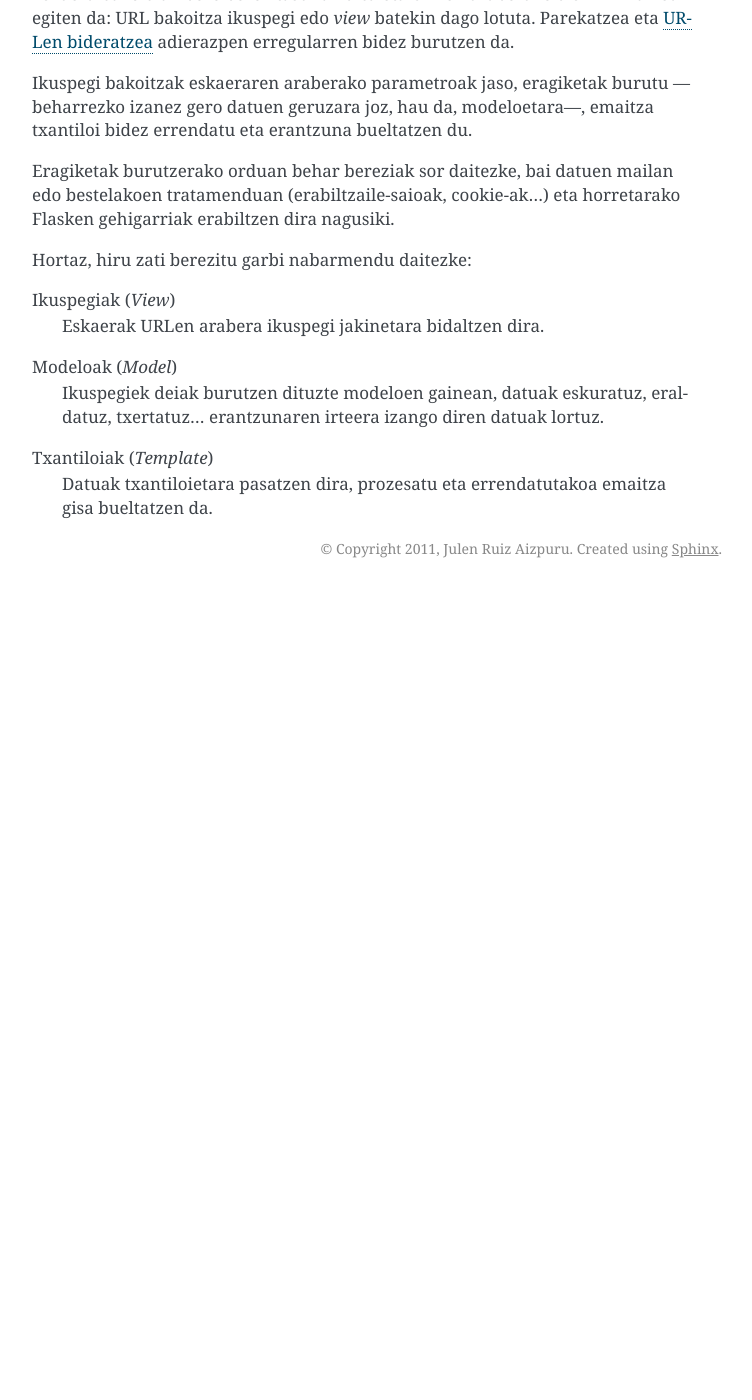
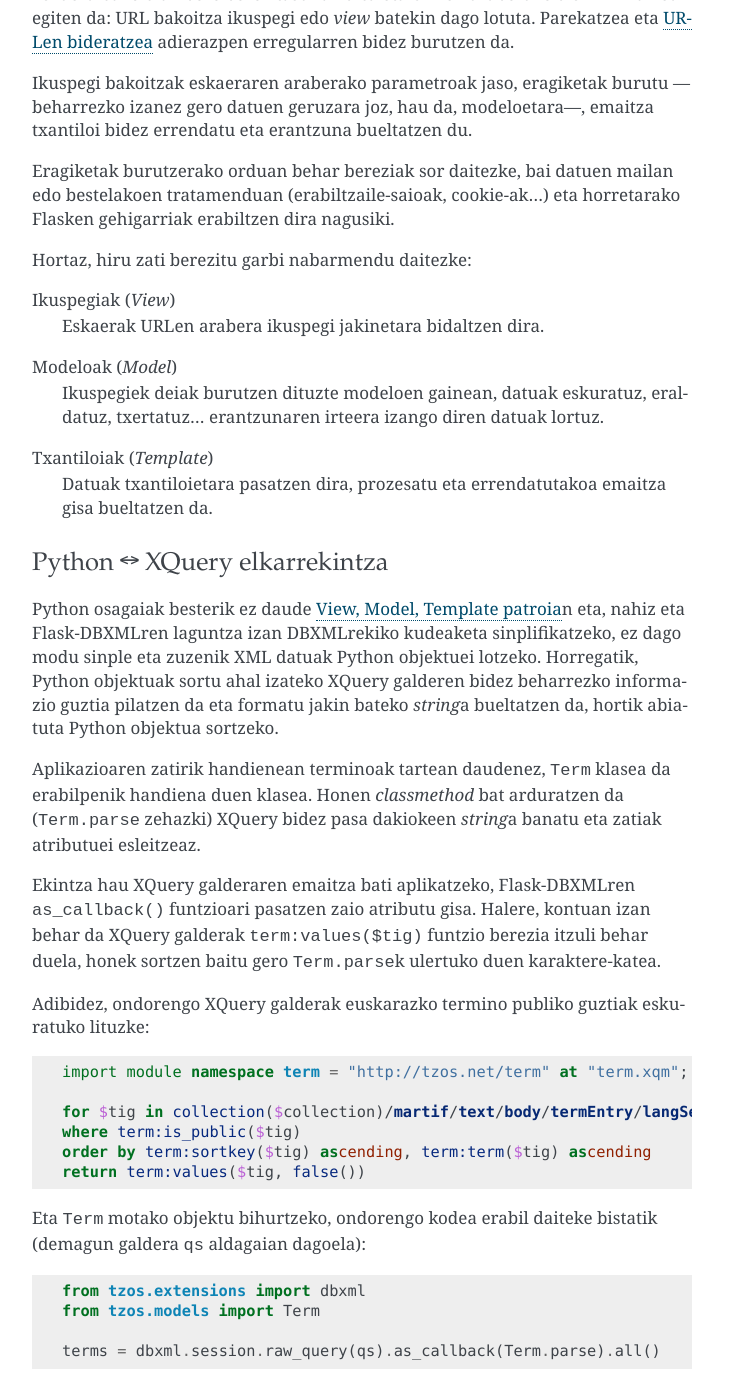
Before and after one commit to julen/tzos, a Sphinx documentation site: the page built from docs/garapena.rst, in a window 1280 px wide and 1400 px high, scrolled down 1780 px. Shown: the whole window, without its empty margins (388-1140 px from the left). Built offline with Sphinx 7.4.7, drawn with Linux system fonts in a browser that asks for light colours; before the commit the page ends 2368 px from its top, so only the background shows below that; some of the changed text lies outside the part shown.

Commit message:
Added a section about Python and XQuery interaction.

```diff
--- a/docs/garapena.rst
+++ b/docs/garapena.rst
@@ -73,6 +73,8 @@ erabilera orokorreko Werkzeug liburutegia. Werkzeugen oinarritzen denez Flask
 eta TZOSek zuzenean Flask erabiltzen duenez, modu gardenean lan egiten da
 zerbitzaritik datozen eskaeren gainean.
 
+.. _vmt-patroia:
+
 `View`, `Model`, `Template` patroia
 ^^^^^^^^^^^^^^^^^^^^^^^^^^^^^^^^^^^
 
@@ -100,3 +102,44 @@ Txantiloiak (`Template`)
     gisa bueltatzen da.
 
 .. _URLen bideratzea: http://werkzeug.pocoo.org/docs/routing/
+
+
+Python ↔ XQuery elkarrekintza
+^^^^^^^^^^^^^^^^^^^^^^^^^^^^^^
+
+Python osagaiak besterik ez daude :ref:`vmt-patroia`\n eta, nahiz eta
+Flask-DBXMLren laguntza izan DBXMLrekiko kudeaketa sinplifikatzeko, ez dago
+modu sinple eta zuzenik XML datuak Python objektuei lotzeko. Horregatik,
+Python objektuak sortu ahal izateko XQuery galderen bidez beharrezko
+informazio guztia pilatzen da eta formatu jakin bateko `string`\a bueltatzen
+da, hortik abiatuta Python objektua sortzeko.
+
+Aplikazioaren zatirik handienean terminoak tartean daudenez, ``Term`` klasea
+da erabilpenik handiena duen klasea. Honen `classmethod` bat arduratzen da
+(``Term.parse`` zehazki) XQuery bidez pasa dakiokeen `string`\a banatu eta
+zatiak atributuei esleitzeaz.
+
+Ekintza hau XQuery galderaren emaitza bati aplikatzeko, Flask-DBXMLren
+``as_callback()`` funtzioari pasatzen zaio atributu gisa. Halere, kontuan izan
+behar da XQuery galderak ``term:values($tig)`` funtzio berezia itzuli behar
+duela, honek sortzen baitu gero ``Term.parse``\k ulertuko duen karaktere-katea.
+
+Adibidez, ondorengo XQuery galderak euskarazko termino publiko guztiak
+eskuratuko lituzke:
+
+.. code-block:: xquery
+
+    import module namespace term = "http://tzos.net/term" at "term.xqm";
+
+    for $tig in collection($collection)/martif/text/body/termEntry/langSet[@xml:lang="eu"]/tig
+    where term:is_public($tig)
+    order by term:sortkey($tig) ascending, term:term($tig) ascending
+    return term:values($tig, false())
+
+Eta ``Term`` motako objektu bihurtzeko, ondorengo kodea erabil daiteke
+bistatik (demagun galdera ``qs`` aldagaian dagoela)::
+
+    from tzos.extensions import dbxml
+    from tzos.models import Term
+
+    terms = dbxml.session.raw_query(qs).as_callback(Term.parse).all()
```
